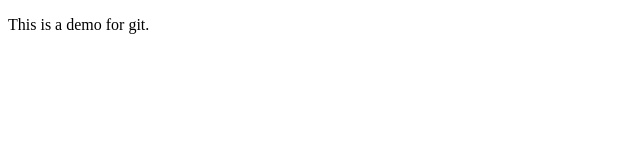
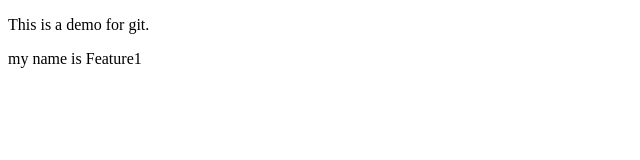
Before and after one commit to SanskarKatkar/localrepo, a plain HTML site: page index.html in a window 1280 px wide. Shown: the whole page, without its empty margins (0-640 px from the left). Drawn offline with Linux system fonts and the light colour scheme.

Commit message:
feature 1

```diff
--- a/index.html
+++ b/index.html
@@ -7,5 +7,6 @@
 </head>
 <body>
     <p>This is a demo for git.</p>
+    <p>my name is Feature1</p>
 </body>
 </html>
```
